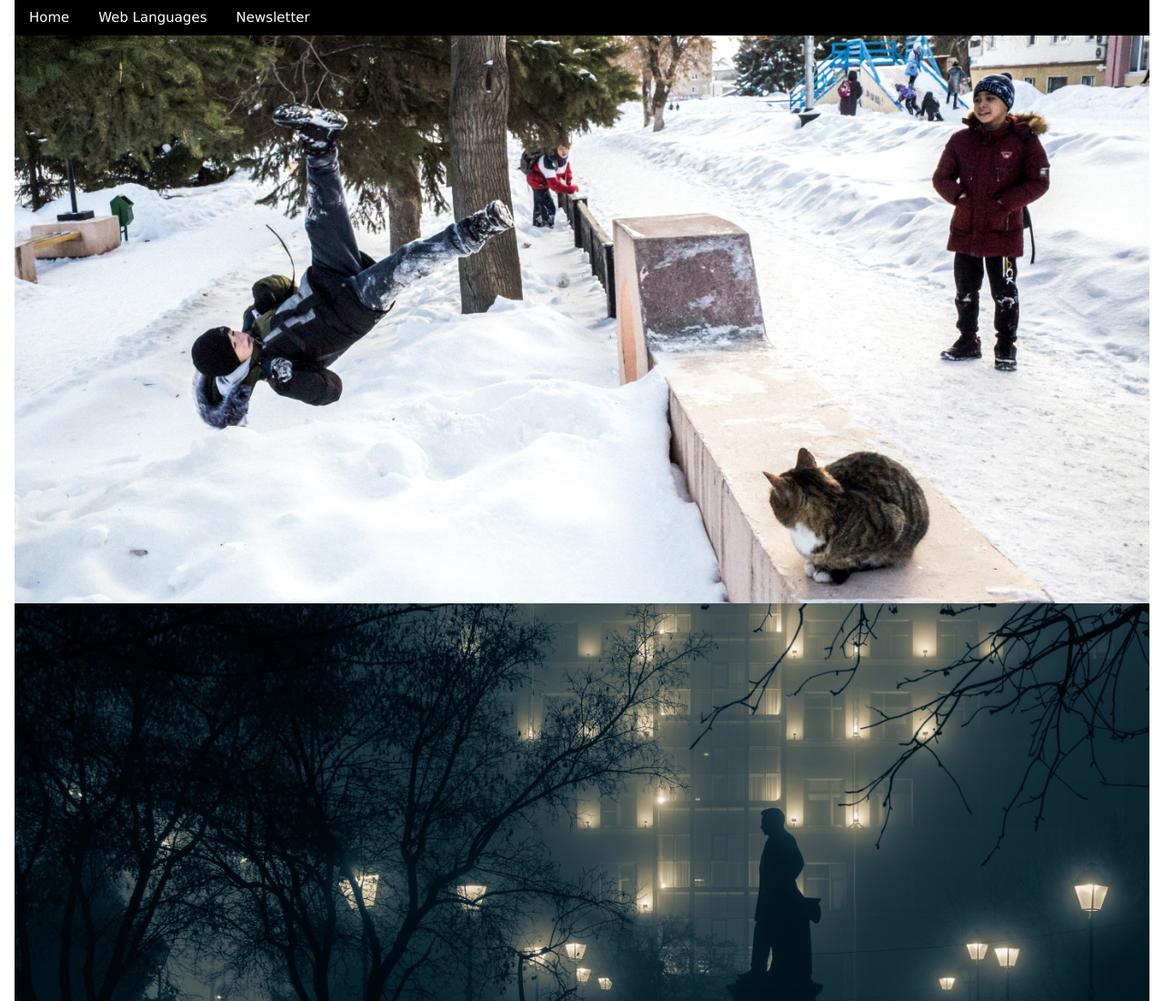
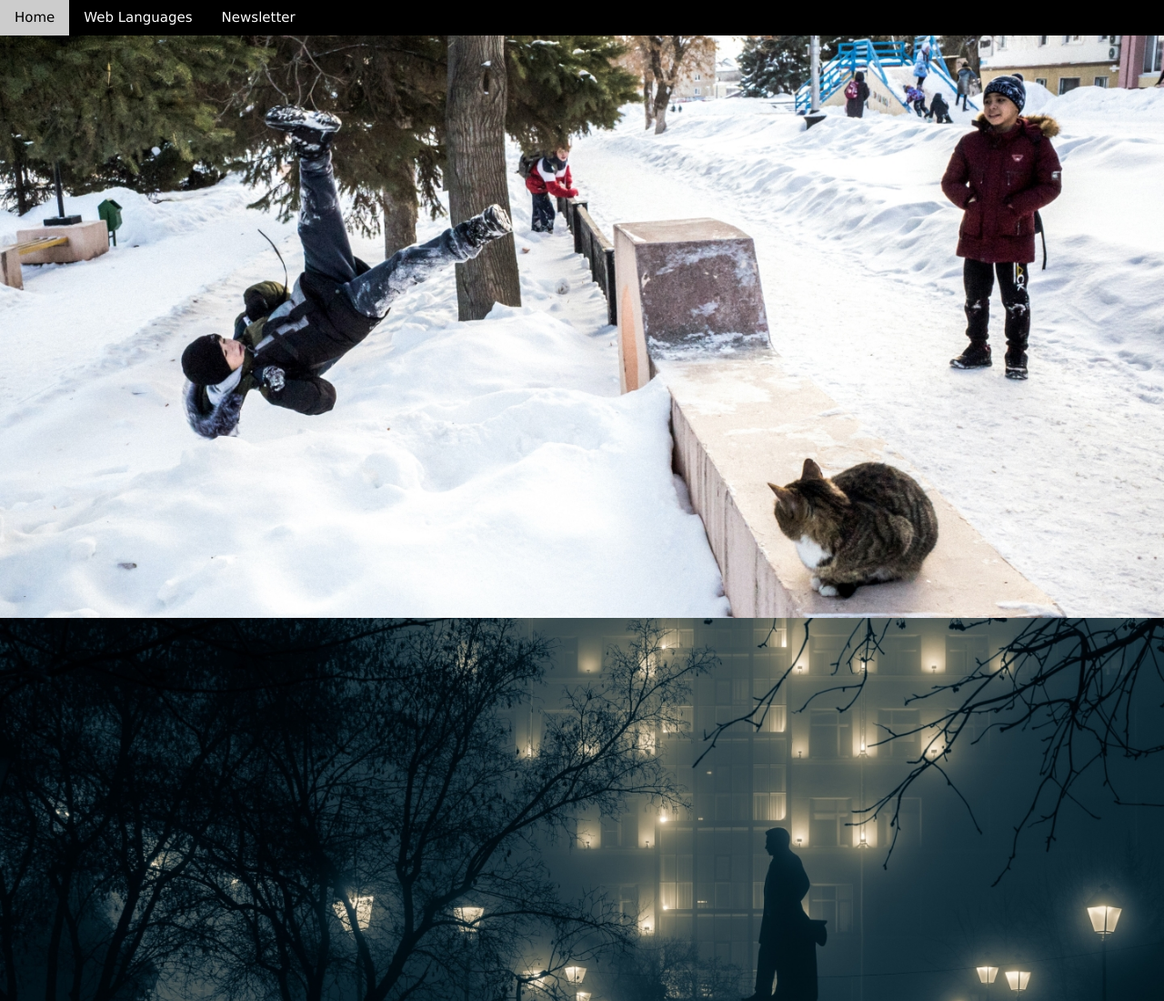
Before and after one commit to prophet12505/Project-Winter-Seasonal-Event, a plain HTML site: page def.html in a window 1280 px wide. Shown: the top 1100 px of the page at 91% size. Drawn offline with Linux system fonts and the light colour scheme.

Commit message:
fix padding issue

```diff
--- a/def.html
+++ b/def.html
@@ -16,7 +16,7 @@
 
 <body>
 
-    <div class="w3-container">
+    <!-- <div class="w3-container"> -->
         <div id="gallery-container">
             <nav>
                 <div class="w3-bar w3-black">
@@ -104,7 +104,7 @@
         <h6>Copyright 2077 | SEELE HX GD  cccc JD NERV SEELE</h6>
     </footer>
 
-    </div>
+    <!-- </div> -->
     <script src="./js/newsletter.js"></script>
 
 </body>
```
Also changed, not shown: index.html (+2 -2 lines), newsletter.html (+2 -2 lines).
